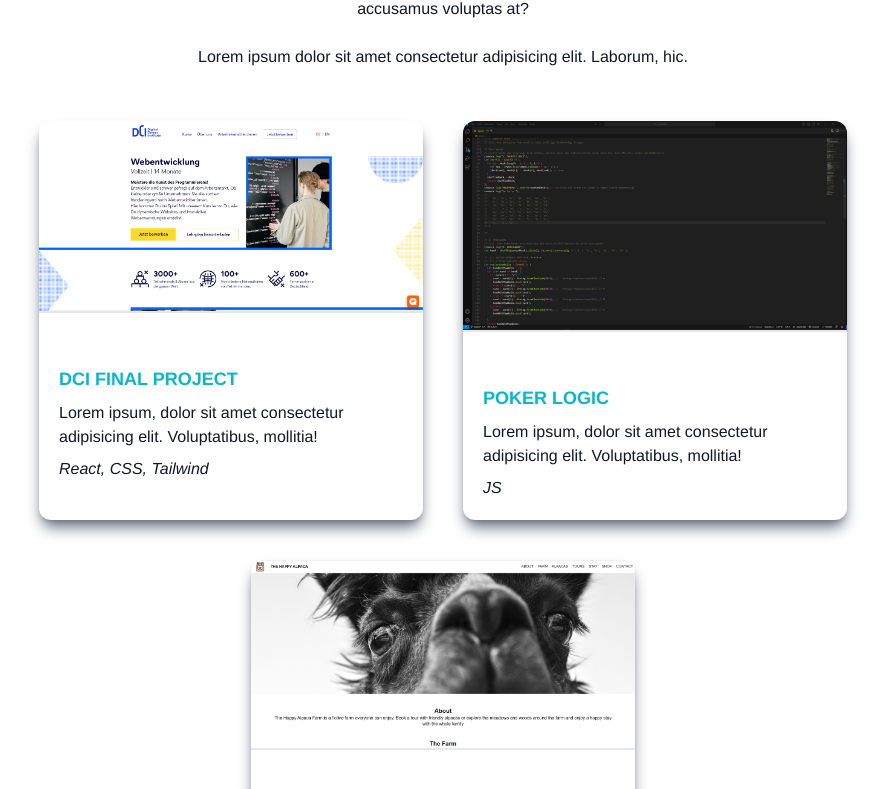
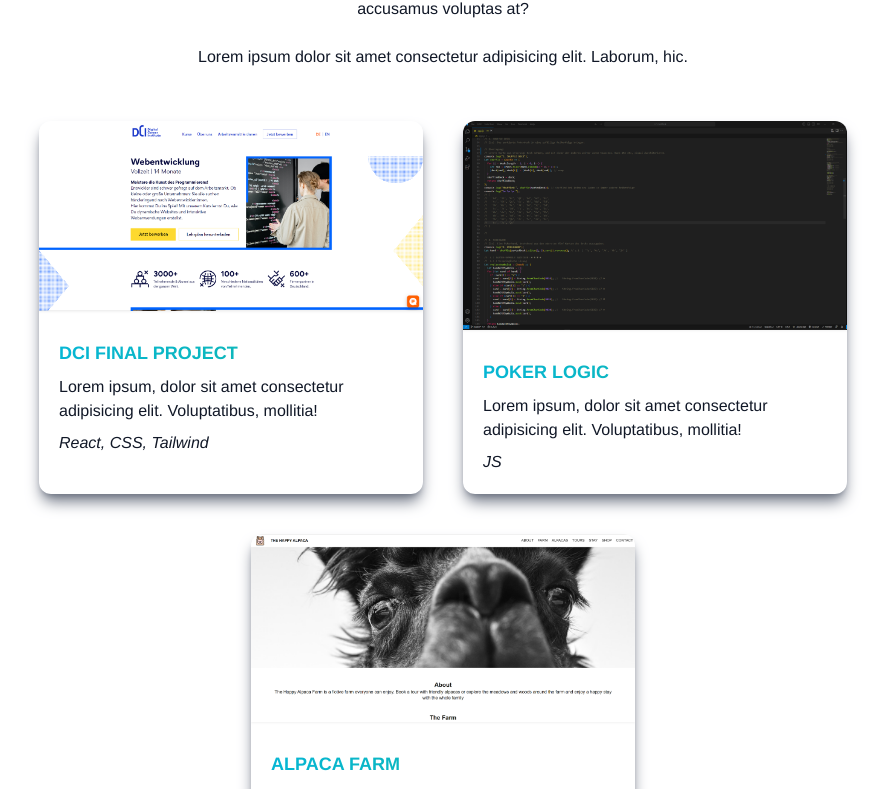
Before and after one commit to MrburnsDAOC/portfolio, a React (Vite) app: page / in a window 1280 px wide. Shown: the part 1219-2008 px from the top of the page, without its empty margins (197-1082 px from the left). Built offline with nearby package versions, Linux system fonts and the light colour scheme.

Commit message:
updated prject card layout

```diff
--- a/src/components/projects/ProjectCard.jsx
+++ b/src/components/projects/ProjectCard.jsx
@@ -6,10 +6,10 @@ const ProjectCard = ({ id, src, title, tech, desription }) => {
   return (
     <div
       key={id}
-      className="shadow-lg  shadow-gray-500 rounded-xl max-w-lg overflow-hidden cursor-pointer lg:max-w-sm"
+      className="shadow-lg shadow-gray-500 rounded-xl max-w-lg overflow-hidden cursor-pointer lg:max-w-sm"
       // hover:scale-105 duration-500
     >
-      <img src={src} alt={title} className="border-b-2" />
+      <img src={src} alt={title} className=" drop-shadow-sm" />
       <div className="p-5">
         <H4>{title}</H4>
         <p>{desription}</p>
--- a/src/layout/H4.jsx
+++ b/src/layout/H4.jsx
@@ -2,7 +2,7 @@ import React from "react";
 
 const H4 = ({ children }) => {
   return (
-    <h4 className="uppercase font-bold text-transparent bg-clip-text bg-gradient-to-r from-cyan-500 to-teal-500 dark:from-cyan-300 dark:to-teal-400 text-lg py-2 pt-8 ">
+    <h4 className="uppercase font-bold text-transparent bg-clip-text bg-gradient-to-r from-cyan-500 to-teal-500 dark:from-cyan-300 dark:to-teal-400 text-lg py-2 ">
       {children}
     </h4>
   );
```
